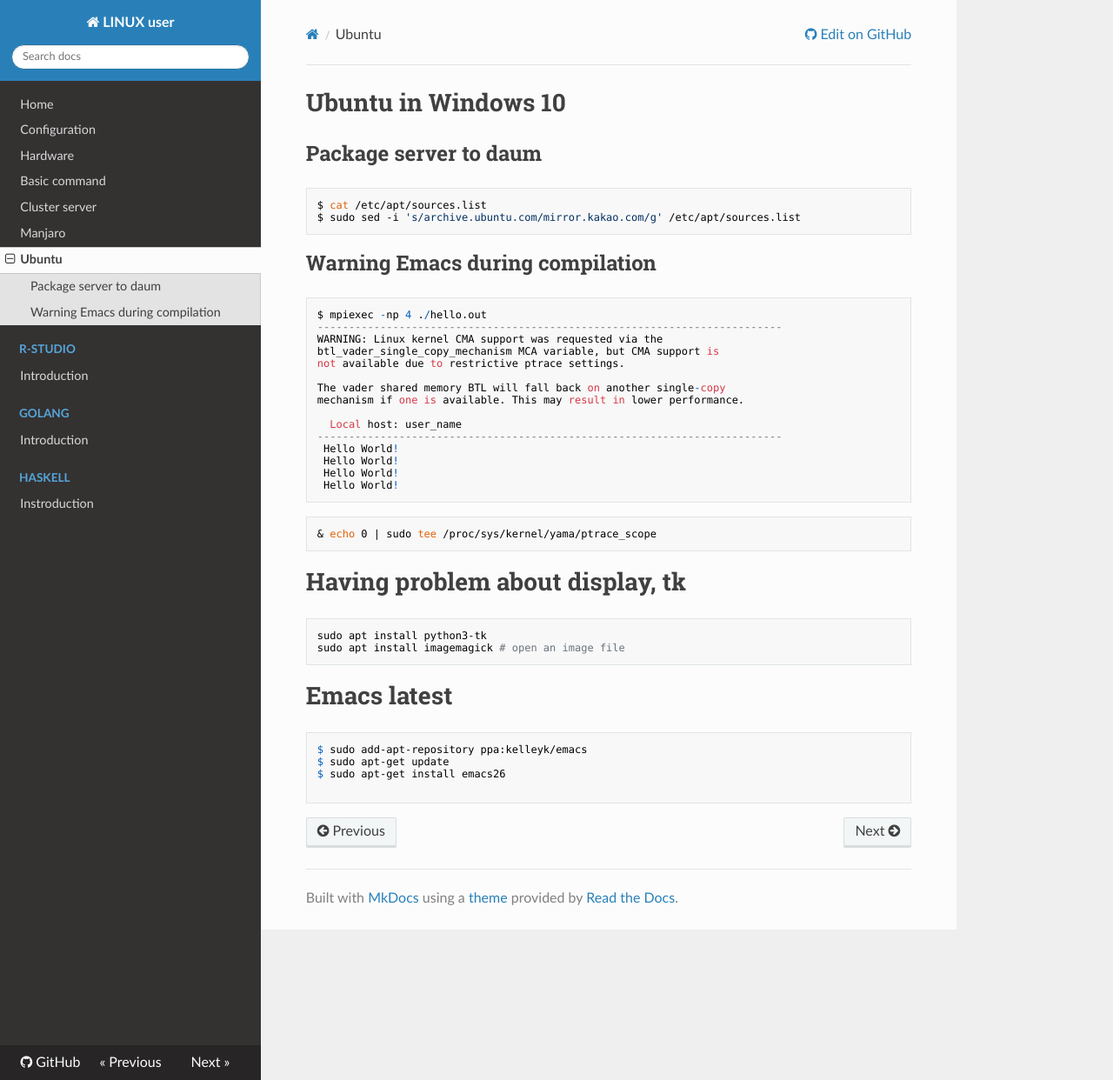
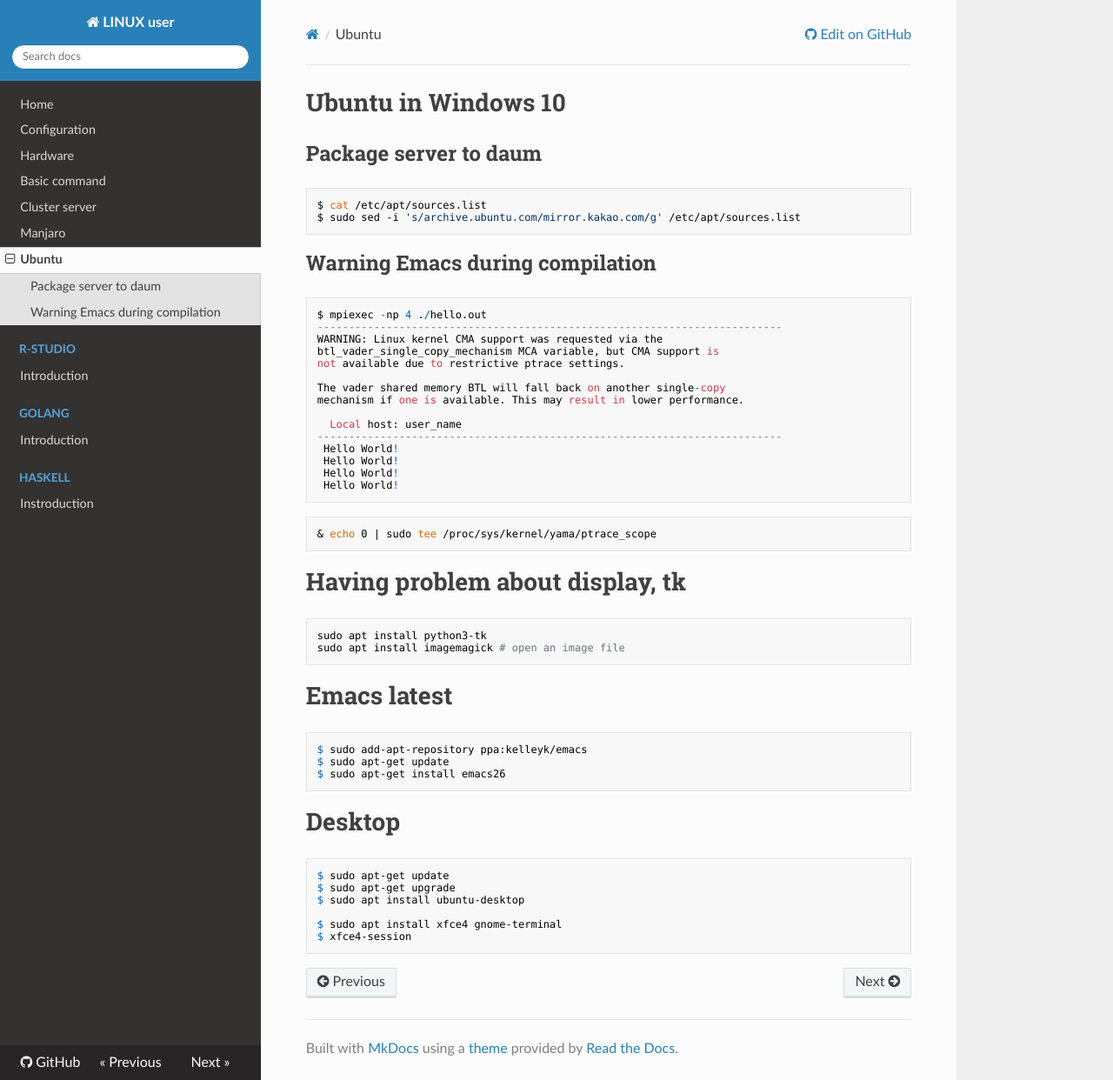
Before and after one commit to WonyoungCho/LINUX, an MkDocs documentation site: the page built from docs/ubuntu_conf.md, in a window 1280 px wide and 1242 px high. Shown: the whole window at 87% size. Built offline with MkDocs 1.6.1, drawn with Linux system fonts in a browser that asks for light colours; nearby versions of some CDN libraries; old or Windows-style settings are respelled for this version of MkDocs.

Commit message:
Update ubuntu_conf.md

````diff
--- a/docs/ubuntu_conf.md
+++ b/docs/ubuntu_conf.md
@@ -43,5 +43,14 @@ sudo apt install imagemagick # open an image file
 $ sudo add-apt-repository ppa:kelleyk/emacs
 $ sudo apt-get update
 $ sudo apt-get install emacs26
+```
 
+# Desktop
 ```
+$ sudo apt-get update
+$ sudo apt-get upgrade
+$ sudo apt install ubuntu-desktop
+
+$ sudo apt install xfce4 gnome-terminal
+$ xfce4-session
+```
````
